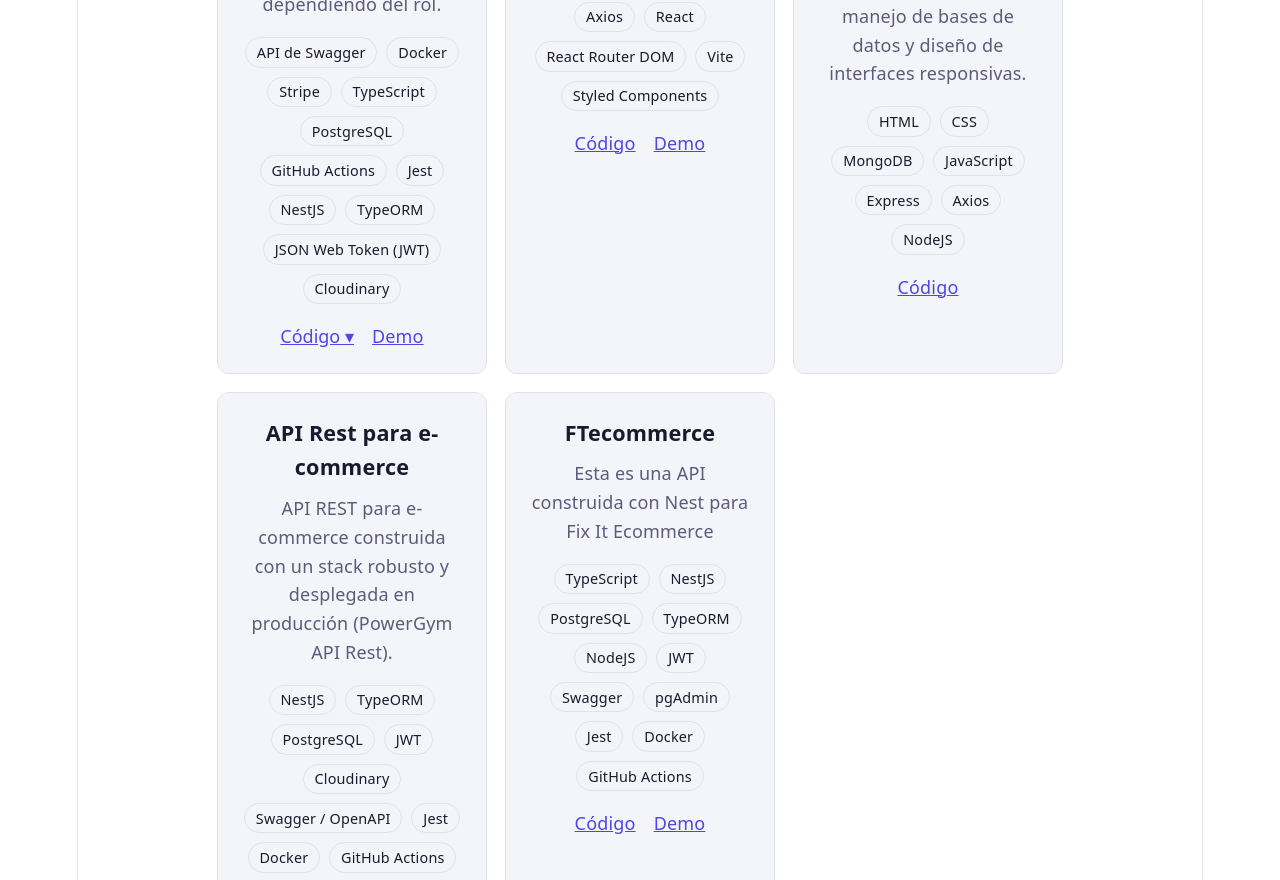
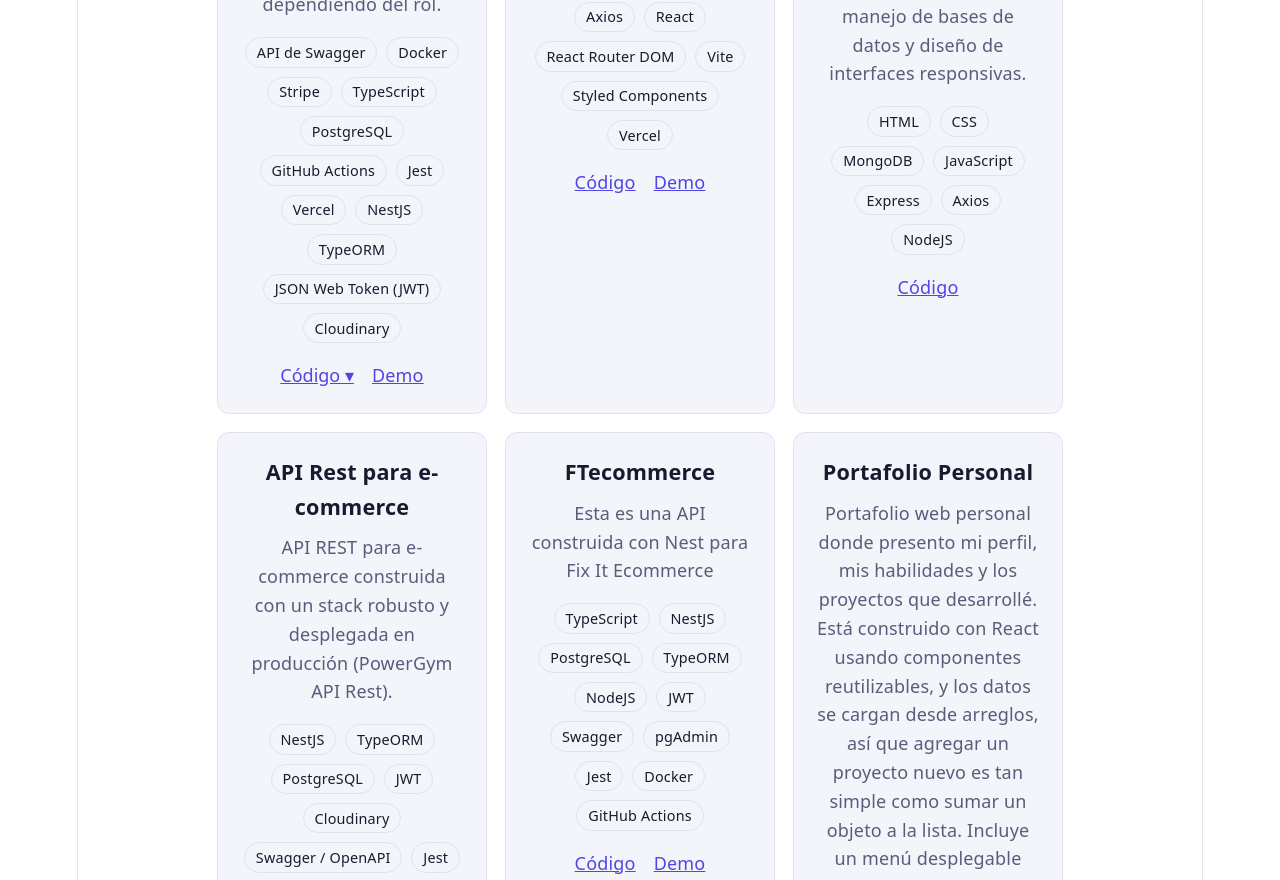
Before and after one commit to GNicolasRocca/portfolio, a React (Vite) app in the folder files/mi-portafolio/: page / in a window 1280 px wide. Shown: the part 1920-2800 px from the top of the page. Built offline with nearby package versions, Linux system fonts and the light colour scheme.

Commit message:
feat: se corrigio la imagen, ya que en el deploy no funcionaba por la mayuscula del nombre de la foto y ademas se agrego el mismo portafolio como un proyecto mas-GNR

```diff
--- a/files/mi-portafolio/src/App.jsx
+++ b/files/mi-portafolio/src/App.jsx
@@ -1,10 +1,11 @@
 import { useState, useRef, useEffect } from "react";
 import "./App.css";
+import foto_retrato from "./assets/retrato.png";
 
 const PERFIL = {
   nombre: "Gonzalo Rocca",
   rol: "Desarrollador Web Full Stack",
-  foto: "../public/Retrato.png",
+  foto: foto_retrato,
   bio: "¡Hola!, ¡soy Gonzalo Rocca! Desarrollador Full Stack y estudiante de Informática en la UNGS. Para enriquecer mis conocimientos, realicé una carrera de desarrollo web en Soy Henry y diferentes cursos relacionados a la informática, entre otros. En cuanto a mi experiencia en el área comercial administrativa, ha potenciado en mí un buen manejo de las relaciones interpersonales y del trabajo bajo presión, entre otras. Actualmente, me encuentro en búsqueda de mi primera experiencia en el área de desarrollo web con muchas ganas de aprender y desarrollarme profesionalmente. Me considero una persona empática, dinámica y ¡con gran voluntad para adquirir nuevos desafíos! Quedo a disposición.",
   email: "gonzalo-rocca@hotmail.com",
   github: "https://github.com/GNicolasRocca",
@@ -22,7 +23,7 @@ const PROYECTOS = [
     titulo: "PowerGym - Plataforma Web de Gestión de Centro de Entrenamiento",
     descripcion: "Como parte de un equipo de múltiples disciplinas, colaboré en el desarrollo de una aplicación web para gestión de un gimnasio, en autenticación de usuarios (usuario, coach o administrador) donde la funcionalidad cambia dependiendo del rol. ",
     tecnologias: [
-      "API de Swagger", "Docker", "Stripe", "TypeScript", "PostgreSQL", "GitHub Actions", "Jest",
+      "API de Swagger", "Docker", "Stripe", "TypeScript", "PostgreSQL", "GitHub Actions", "Jest", "Vercel",
       "NestJS", "TypeORM", "JSON Web Token (JWT)", "Cloudinary"
     ],
     repos: [
@@ -36,7 +37,7 @@ const PROYECTOS = [
     titulo: "Fix It",
     descripcion: "Fix It es una página web para sacar turnos de manera online para reparar equipos informáticos. Cuenta también con un sistema de usuarios, con el cual podemos ver nuestros turnos disponibles y ademas podemos modificar nuestra información personal.",
     tecnologias: [
-      "HTML", "CSS", "JavaScript", "Axios", "React", "React Router DOM", "Vite", "Styled Components"
+      "HTML", "CSS", "JavaScript", "Axios", "React", "React Router DOM", "Vite", "Styled Components", "Vercel",
     ],
     repos: [
       { etiqueta: "Backend", url: "https://github.com/GNicolasRocca/Fix-It" },
@@ -79,6 +80,17 @@ const PROYECTOS = [
       { etiqueta: "Backend", url: "https://github.com/GNicolasRocca/FTecommerce" },
     ],
     demo: "linkedin.com/safety/go/?url=https%3A%2F%2Fnest-demo-latest-8yd5.onrender.com%2Fapi&urlhash=pi2r&mt=Pqidn8uj5aHFKr7S3a5iFhf-bvryiB6UcaB9RepUe3nG9F5hsuvObG6BTDWDKSVeahug-Fp1b1GDc6vVvO6saYMUjCRZ&isSdui=true&lipi=urn%3Ali%3Apage%3Ad_flagship3_profile_view_base%3B77svcWi%2BQsuN4GkNrEWyFQ%3D%3D",
+  },
+  {
+    id: 6,
+    titulo: "Portafolio Personal",
+    descripcion: "Portafolio web personal donde presento mi perfil, mis habilidades y los proyectos que desarrollé. Está construido con React usando componentes reutilizables, y los datos se cargan desde arreglos, así que agregar un proyecto nuevo es tan simple como sumar un objeto a la lista. Incluye un menú desplegable para proyectos con repositorios separados de frontend y backend, formulario de contacto, diseño responsivo y modo claro/oscuro automático según la preferencia del sistema.",
+    tecnologias: [
+      "JavaScript", "React", "React Router DOM", "Vite", "NodeJS", "HTML", "CSS", "Vercel", "GitHub Actions"
+    ],
+    repos: [
+      { etiqueta: "Frontend", url: "https://github.com/GNicolasRocca/portfolio" },
+    ],
   },
 ];
 
```
Also changed, not shown: files/mi-portafolio/src/assets/retrato.png (renamed from files/mi-portafolio/public/Retrato.png).
